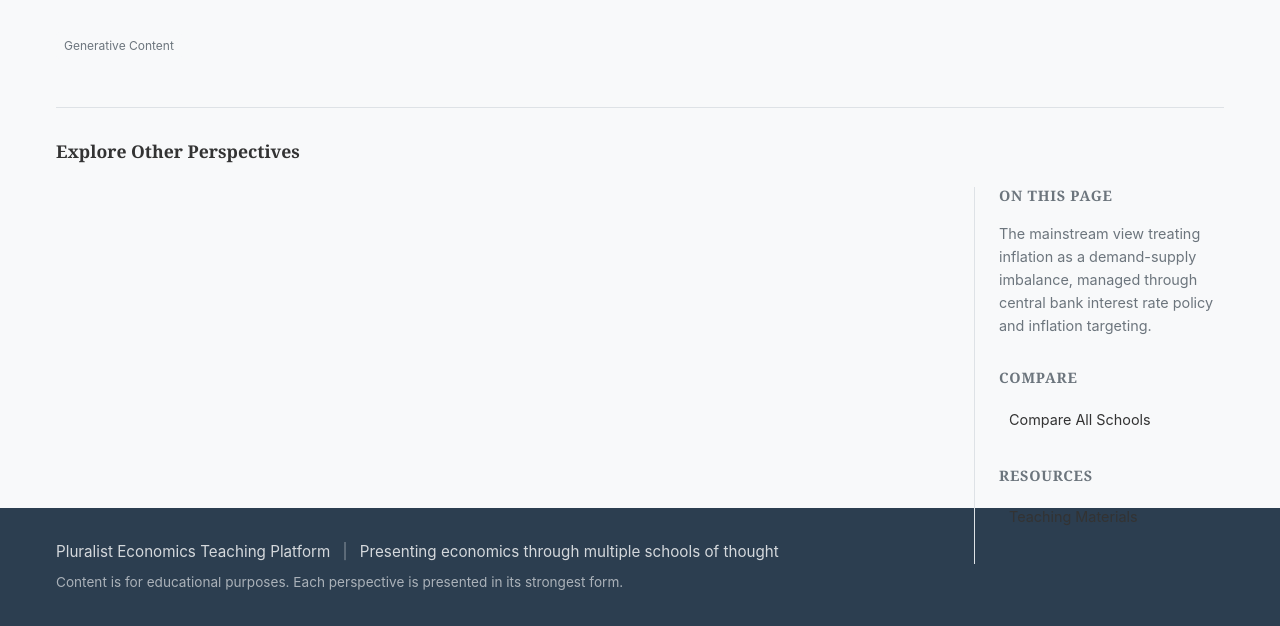
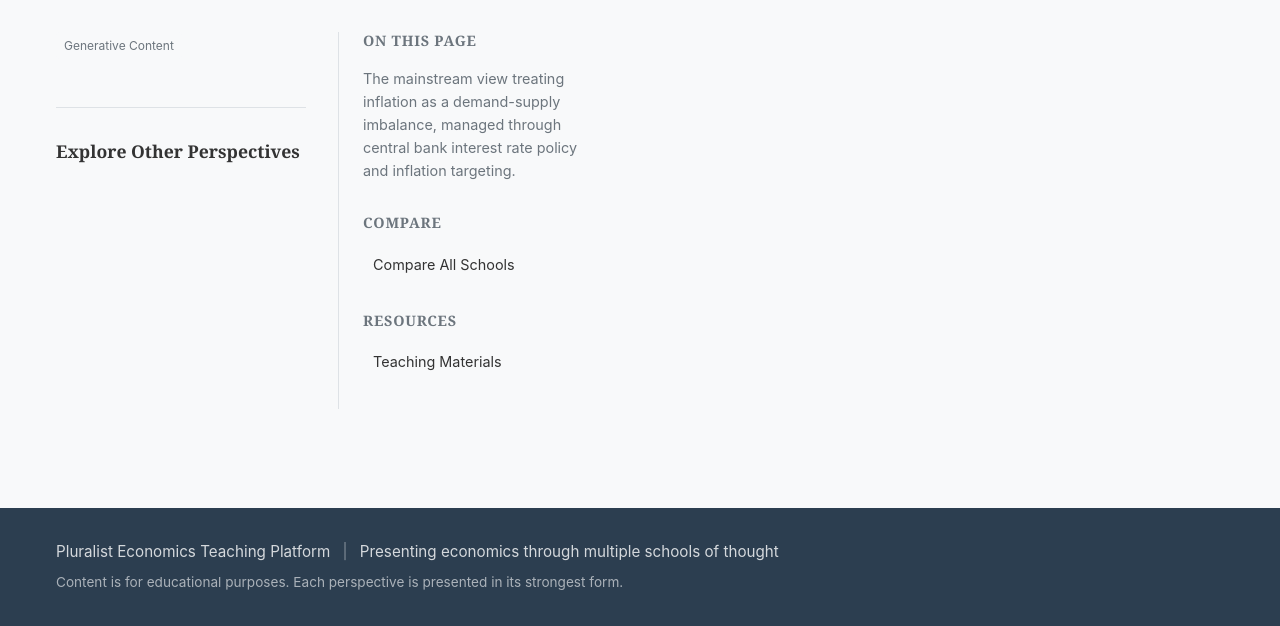
Before and after one commit to ChrisB2025/econ-platform, a Django app: template templates/topics/explanation.html in a window 1280 px wide. Shown: the part 204-830 px from the top of the page. Run offline with Django 5.2, Linux system fonts and the light colour scheme; the template is opened without the code that fills it: values that come from a table or form of the project are taken from there, others are empty; data comes from the database, SQL or seed files in the repository.

Commit message:
Fix sidebar overlapping footer by using flexbox layout
The sidebar was using float:right which caused it to escape the content
flow and overlap the footer. Changed to flexbox layout with a wrapper
div (.content-with-sidebar) that properly contains both main content
and sidebar.

Co-Authored-By: Claude Opus 4.5 <noreply@anthropic.com>

```diff
--- a/static/css/main.css
+++ b/static/css/main.css
@@ -372,13 +372,24 @@ a:hover {
     margin: var(--spacing-xl) 0;
 }
 
+/* ===== Content with Sidebar Layout ===== */
+.content-with-sidebar {
+    display: flex;
+    gap: var(--spacing-xl);
+    align-items: flex-start;
+}
+
+.content-with-sidebar .topic-content {
+    flex: 1;
+    min-width: 0;
+}
+
 /* ===== Sidebar ===== */
 .topic-sidebar {
     position: sticky;
     top: 80px;
-    float: right;
     width: 250px;
-    margin-left: var(--spacing-xl);
+    flex-shrink: 0;
     padding-left: var(--spacing-lg);
     border-left: 1px solid var(--color-border);
 }
@@ -658,8 +669,11 @@ a:hover {
 
 /* ===== Responsive ===== */
 @media (max-width: 768px) {
+    .content-with-sidebar {
+        flex-direction: column;
+    }
+
     .topic-sidebar {
-        float: none;
         width: 100%;
         margin: var(--spacing-xl) 0 0;
         padding: var(--spacing-lg) 0 0;
--- a/templates/topics/explanation.html
+++ b/templates/topics/explanation.html
@@ -32,6 +32,8 @@
         </ul>
     </nav>
 
+    <!-- Content Layout: Main + Sidebar -->
+    <div class="content-with-sidebar">
         <!-- Main Content Area -->
         <article class="explanation-content" style="--school-color: {{ school.color }}">
             <div class="content-tier-badge tier-{{ explanation.tier }}">
@@ -84,4 +86,5 @@
             </div>
         </aside>
     </div>
+</div>
 {% endblock %}
--- a/templates/topics/topic_hub.html
+++ b/templates/topics/topic_hub.html
@@ -32,6 +32,8 @@
         </ul>
     </nav>
 
+    <!-- Content Layout: Main + Sidebar -->
+    <div class="content-with-sidebar">
         <!-- Main Content Area -->
         <article class="topic-content">
             <div class="introduction">
@@ -84,4 +86,5 @@
             </div>
         </aside>
     </div>
+</div>
 {% endblock %}
```
Lines whose indentation alone changed are shown as unchanged.
